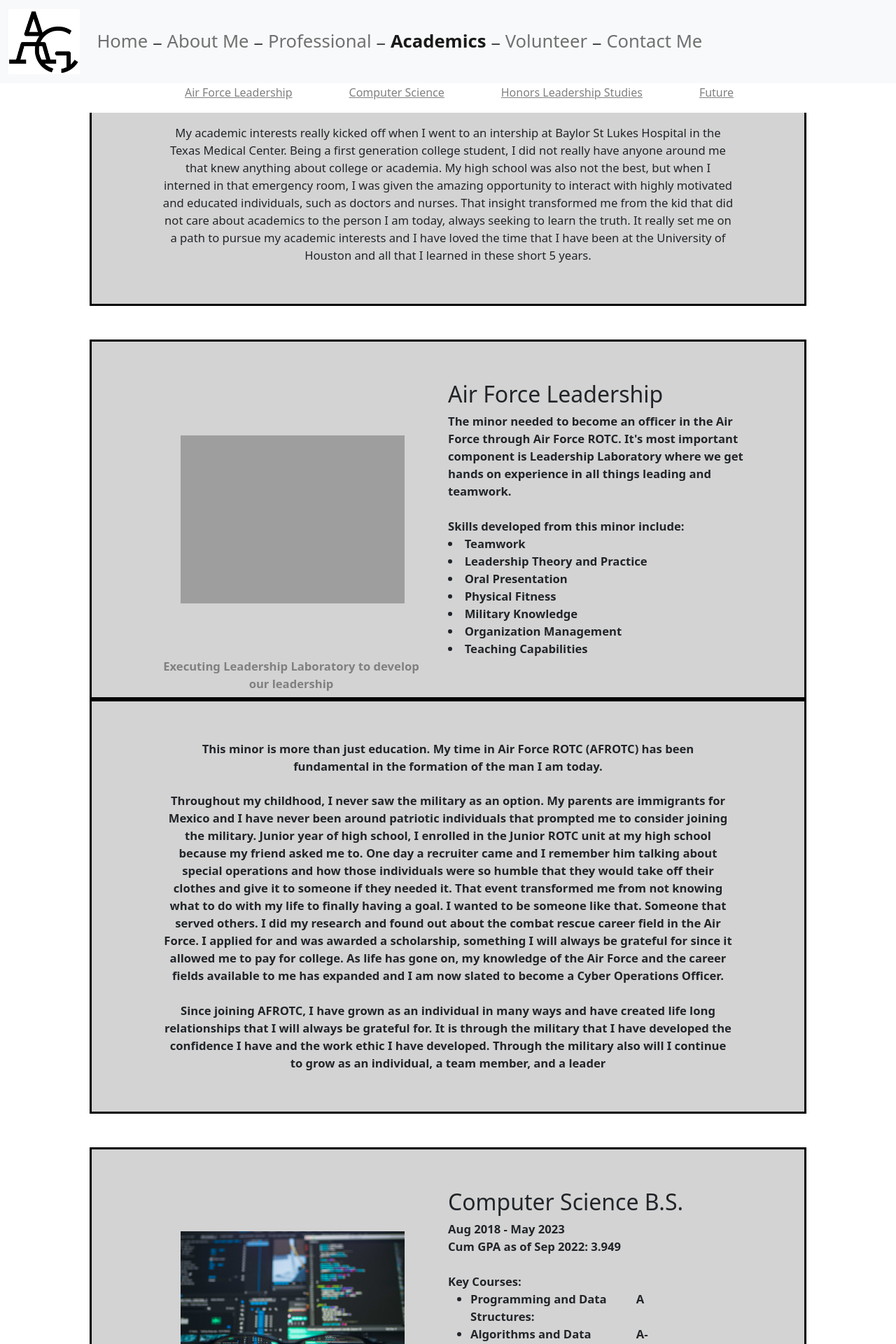
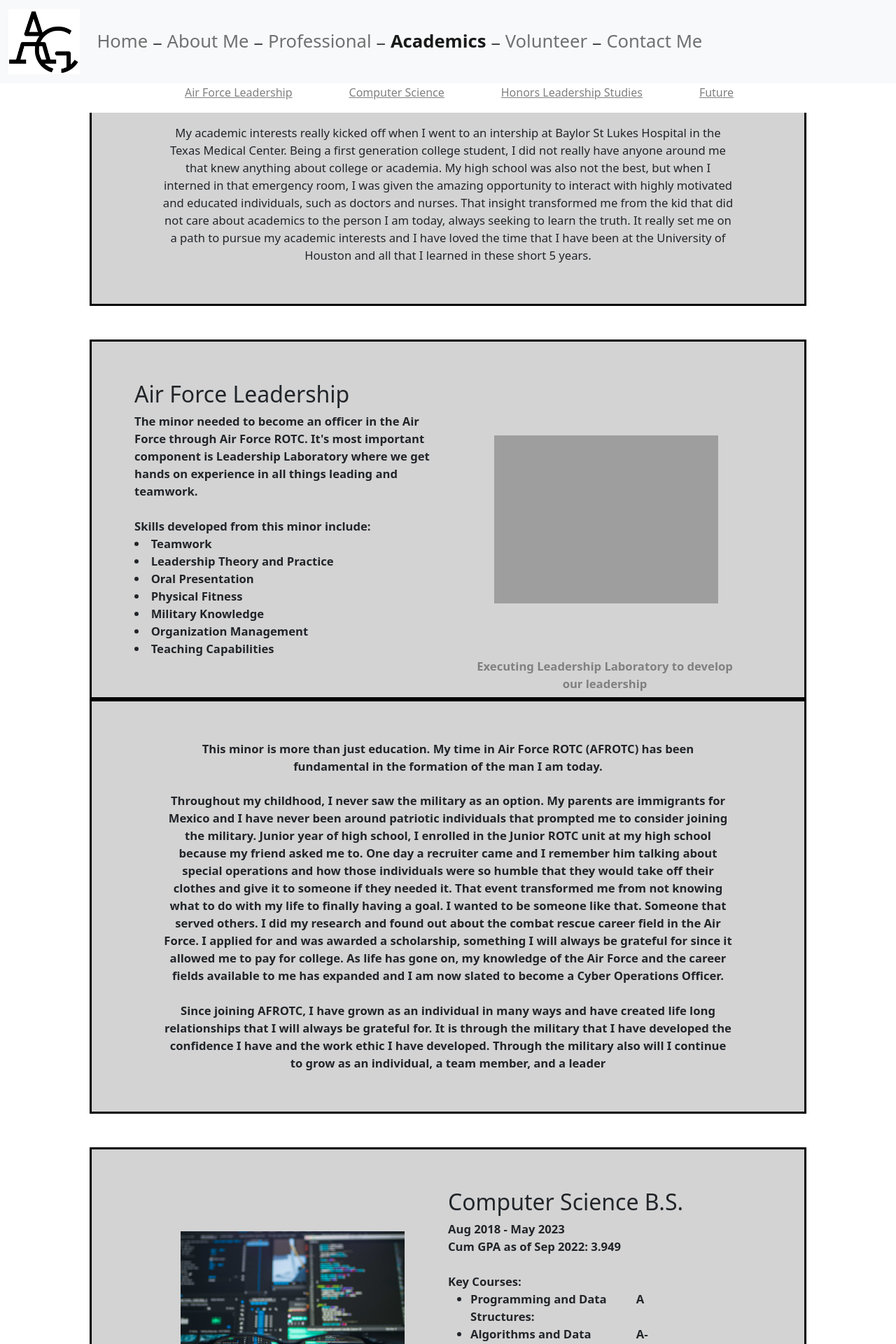
Before and after one commit to aigarci6/ePortfolio, a PHP site: page /academics.php in a window 1280 px wide. Shown: the top 1920 px of the page at 70% size. Run offline with PHP 8.4, Linux system fonts and the light colour scheme; grey boxes are pictures that could not be loaded.

Commit message:
update academics page

```diff
--- a/academics.php
+++ b/academics.php
@@ -20,12 +20,7 @@ require_once "includes/header.php";
 
 <section id="aflead">
     <div class="variableDiv reveal reveallevel mt-5 sectionHead">
-        <div class="imgDiv reveal revealleft">
-            <span class="helper"></span>
-            <img src="images/JUTalkingToMe.jpg" alt="Team member informing me"><br>
-            Executing Leadership Laboratory to develop <br> our leadership
-        </div>
-        <div class="textDiv reveal revealright">
+        <div class="textDiv reveal left revealleft">
             <div>
                 <h2>Air Force Leadership</h2>
                 The minor needed to become an officer in the Air Force through Air Force ROTC. It's most important component is Leadership Laboratory where we get hands on experience in all things <b>leading</b> and <b>teamwork</b>. <br><br>
@@ -39,6 +34,11 @@ require_once "includes/header.php";
                 <li>Teaching Capabilities</li>
             </div>
         </div>
+        <div class="imgDiv reveal right revealright">
+            <span class="helper"></span>
+            <img src="images/JUTalkingToMe.jpg" alt="Team member informing me"><br>
+            Executing Leadership Laboratory to develop <br> our leadership
+        </div>
     </div>
     <div class="variableDiv mb-5">
         <span class="reveal reveallevel" style="width: 80%; text-align:center">
@@ -51,12 +51,12 @@ require_once "includes/header.php";
 
 <section id="cosc">
     <div class="variableDiv reveal reveallevel sectionHead">
-        <div class="imgDiv reveal revealleft">
+        <div class="imgDiv reveal left revealleft">
             <span class="helper"></span>
             <img src="images/glassesAndComputers.jpg" alt="Glasses with computers in the background"><br>
             <a href="https://unsplash.com/photos/w7ZyuGYNpRQ" target="_blank">Image Source</a>
         </div>
-        <div class="textDiv reveal revealright">
+        <div class="textDiv reveal right revealright">
             <div>
                 <h2>Computer Science B.S.</h2>
                 <b>Aug 2018 - May 2023</b><br>
```
